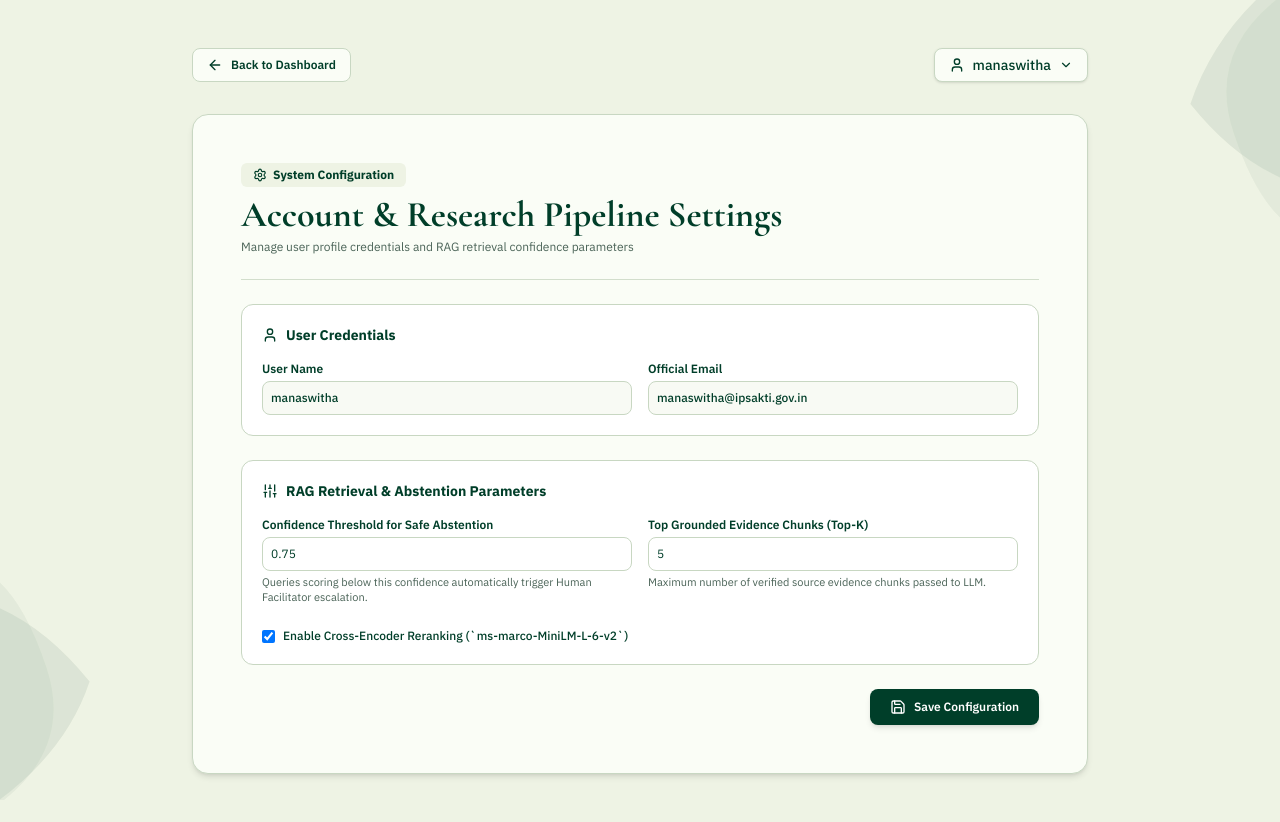
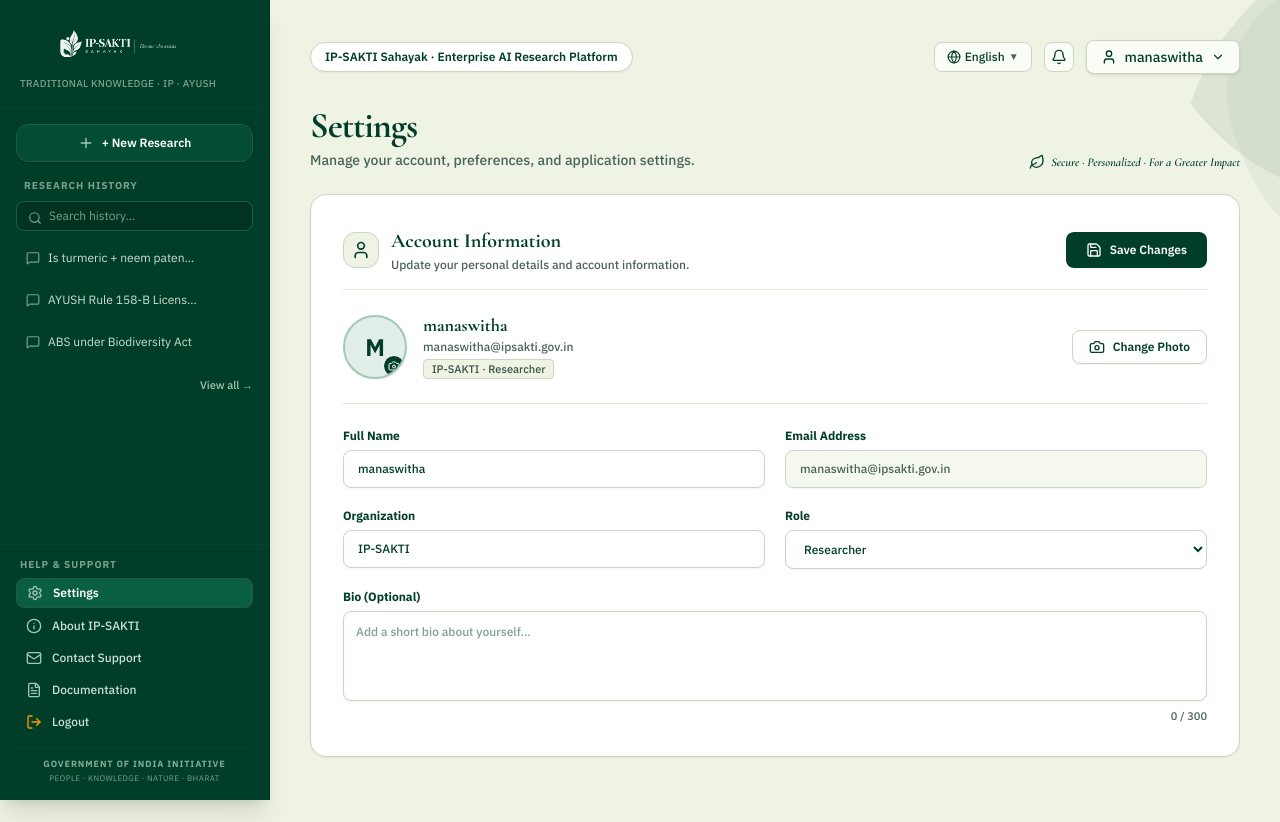
Before and after one commit to IP-SAKTI/IP-SAKTI, a Next.js app in the folder frontend/: page /settings in a window 1280 px wide. After the commit the page ends 800 px from the top, so only its background shows below. Built offline with nearby package versions, Linux system fonts and the light colour scheme; no server answers.

Commit message:
fix(ui): align Settings page layout and user profile form to target design spec

```diff
--- a/frontend/src/app/settings/page.tsx
+++ b/frontend/src/app/settings/page.tsx
@@ -1,157 +1,345 @@
 'use client';
 
-import React, { useState } from 'react';
+import React, { useState, useEffect, useRef } from 'react';
 import Link from 'next/link';
-import { ArrowLeft, Settings, User, Shield, Sliders, Database, Save, CheckCircle2, Leaf } from 'lucide-react';
+import { User, Save, Camera, CheckCircle2, AlertCircle, Leaf, Globe, Bell } from 'lucide-react';
+import Sidebar from '@/components/Sidebar';
+import HeaderUserProfile from '@/components/HeaderUserProfile';
 import BotanicalBackground from '@/components/BotanicalBackground';
-import HeaderUserProfile from '@/components/HeaderUserProfile';
+import { Conversation, listConversations, MOCK_CONVERSATIONS } from '@/lib/api';
 
 export default function SettingsPage() {
-  const [saved, setSaved] = useState(false);
-  const [confidenceThreshold, setConfidenceThreshold] = useState('0.75');
-  const [topK, setTopK] = useState('5');
-  const [rerankerEnabled, setRerankerEnabled] = useState(true);
+  const [conversations, setConversations] = useState<Conversation[]>(MOCK_CONVERSATIONS);
+  const [activeConversationId, setActiveConversationId] = useState<string | null>(null);
+
+  // Profile Form States
+  const [fullName, setFullName] = useState('manaswitha');
+  const [email, setEmail] = useState('manaswitha@ipsakti.gov.in');
+  const [organization, setOrganization] = useState('IP-SAKTI');
+  const [role, setRole] = useState('Researcher');
+  const [bio, setBio] = useState('');
+  const [avatarUrl, setAvatarUrl] = useState<string>('');
+
+  // UI Feedback States
+  const [isSaving, setIsSaving] = useState(false);
+  const [toastMessage, setToastMessage] = useState<{ type: 'success' | 'error'; text: string } | null>(null);
+
+  const fileInputRef = useRef<HTMLInputElement>(null);
+
+  // Load existing profile from storage if present
+  useEffect(() => {
+    async function loadData() {
+      try {
+        const fetched = await listConversations();
+        if (fetched && fetched.length > 0) {
+          setConversations(fetched);
+        }
+      } catch (err) {
+        console.warn('API backend conversation fetch fallback:', err);
+      }
+
+      // Load profile from localStorage
+      try {
+        const savedProfile = localStorage.getItem('ipsakti_user_profile');
+        if (savedProfile) {
+          const parsed = JSON.parse(savedProfile);
+          if (parsed.fullName) setFullName(parsed.fullName);
+          if (parsed.email) setEmail(parsed.email);
+          if (parsed.organization) setOrganization(parsed.organization);
+          if (parsed.role) setRole(parsed.role);
+          if (parsed.bio !== undefined) setBio(parsed.bio);
+          if (parsed.avatarUrl) setAvatarUrl(parsed.avatarUrl);
+        }
+      } catch (e) {
+        console.warn('Could not read user profile from local storage:', e);
+      }
+    }
+    loadData();
+  }, []);
+
+  const handleSelectConversation = (id: string) => {
+    window.location.href = `/?conv=${id}`;
+  };
+
+  const handleDeleteConversation = (id: string) => {
+    setConversations((prev) => prev.filter((c) => c.id !== id));
+  };
 
   const handleSave = (e: React.FormEvent) => {
     e.preventDefault();
-    setSaved(true);
-    setTimeout(() => setSaved(false), 3000);
+    setIsSaving(true);
+    setToastMessage(null);
+
+    setTimeout(() => {
+      try {
+        const profileData = {
+          fullName,
+          email,
+          organization,
+          role,
+          bio,
+          avatarUrl,
+        };
+        localStorage.setItem('ipsakti_user_profile', JSON.stringify(profileData));
+        setToastMessage({ type: 'success', text: 'Profile updated successfully.' });
+      } catch (err) {
+        setToastMessage({ type: 'error', text: 'Unable to update your profile. Please try again.' });
+      } finally {
+        setIsSaving(false);
+        setTimeout(() => setToastMessage(null), 4000);
+      }
+    }, 400);
   };
 
+  const handlePhotoClick = () => {
+    fileInputRef.current?.click();
+  };
+
+  const handleFileChange = (e: React.ChangeEvent<HTMLInputElement>) => {
+    const file = e.target.files?.[0];
+    if (file) {
+      const reader = new FileReader();
+      reader.onload = (event) => {
+        if (event.target?.result) {
+          const newAvatar = event.target.result as string;
+          setAvatarUrl(newAvatar);
+        }
+      };
+      reader.readAsDataURL(file);
+    }
+  };
+
+  const avatarInitial = fullName.trim() ? fullName.trim().charAt(0).toUpperCase() : 'M';
+
   return (
-    <div className="min-h-screen w-full bg-[#EEF3E4] font-sans-body relative flex flex-col p-6 lg:p-12">
-      <BotanicalBackground />
+    <div className="min-h-screen w-full bg-[#EEF3E4] font-sans-body relative flex">
+      {/* 1. SIDEBAR (MATCHES APPLICATION SHELL) */}
+      <Sidebar
+        conversations={conversations}
+        activeConversationId={activeConversationId}
+        onSelectConversation={handleSelectConversation}
+        onNewChat={() => (window.location.href = '/')}
+        onDeleteConversation={handleDeleteConversation}
+        onLogout={() => (window.location.href = '/login')}
+      />
 
-      <header className="max-w-4xl w-full mx-auto flex items-center justify-between mb-8 relative z-20">
-        <Link
-          href="/"
-          className="inline-flex items-center gap-2 text-xs font-semibold text-[#003E29] bg-[#FAFDF6] border border-[#C8D7C2] px-3.5 py-2 rounded-lg hover:bg-[#F4FAF0] transition-colors"
-        >
-          <ArrowLeft className="w-4 h-4" />
-          <span>Back to Dashboard</span>
-        </Link>
+      {/* 2. MAIN APPLICATION CONTENT AREA */}
+      <main className="flex-1 lg:ml-[270px] min-h-screen flex flex-col p-6 lg:p-10 relative z-10 overflow-y-auto space-y-6">
+        <BotanicalBackground />
 
-        <HeaderUserProfile />
-      </header>
+        {/* TOP APPLICATION BAR */}
+        <header className="w-full flex flex-wrap items-center justify-between gap-4 relative z-20">
+          <div className="text-xs font-semibold text-[#003E29] bg-white border border-[#C8D7C2] px-3.5 py-1.5 rounded-full shadow-xs">
+            IP-SAKTI Sahayak · Enterprise AI Research Platform
+          </div>
 
-      <main className="max-w-4xl w-full mx-auto bg-[#FAFDF6] border border-[#C8D7C2] rounded-2xl p-8 lg:p-12 shadow-md relative z-10 space-y-6">
-        <div className="border-b border-[#C8D7C2]/80 pb-6 flex items-center justify-between">
+          <div className="flex items-center gap-3">
+            {/* Language Selector */}
+            <div className="flex items-center gap-1 bg-[#FAFDF6] border border-[#C8D7C2] px-3 py-1.5 rounded-lg text-xs font-medium text-[#003E29]">
+              <Globe className="w-3.5 h-3.5 text-[#003E29]" />
+              <span>English</span>
+              <span className="text-[10px] text-[#4A6357]">▼</span>
+            </div>
+
+            {/* Notification Icon */}
+            <button
+              className="p-1.5 bg-[#FAFDF6] border border-[#C8D7C2] rounded-lg text-[#003E29] hover:bg-[#F4FAF0] transition-colors cursor-pointer"
+              title="Notifications"
+            >
+              <Bell className="w-4 h-4" />
+            </button>
+
+            {/* User Profile */}
+            <HeaderUserProfile
+              userName={fullName}
+              userEmail={email}
+              onLogout={() => (window.location.href = '/login')}
+            />
+          </div>
+        </header>
+
+        {/* SETTINGS PAGE HEADER & MOTTO */}
+        <div className="flex flex-wrap items-end justify-between gap-4 relative z-10 pt-2">
           <div>
-            <div className="inline-flex items-center gap-1.5 bg-[#EEF3E4] text-[#003E29] text-xs font-bold px-3 py-1 rounded-md mb-2">
-              <Settings className="w-3.5 h-3.5" />
-              <span>System Configuration</span>
-            </div>
-            <h1 className="font-serif-heading text-3xl lg:text-4xl font-bold text-[#003E29]">
-              Account & Research Pipeline Settings
+            <h1 className="font-serif-heading text-3xl lg:text-4xl font-bold text-[#003E29] tracking-tight">
+              Settings
             </h1>
-            <p className="text-xs text-[#4A6357] mt-1">
-              Manage user profile credentials and RAG retrieval confidence parameters
+            <p className="text-xs lg:text-sm text-[#4A6357] mt-1 font-medium">
+              Manage your account, preferences, and application settings.
             </p>
+          </div>
+
+          <div className="text-xs text-[#003E29] font-serif-heading italic font-semibold flex items-center gap-1.5">
+            <Leaf className="w-4 h-4 text-[#003E29]" />
+            <span>Secure · Personalized · For a Greater Impact</span>
           </div>
         </div>
 
-        {saved && (
-          <div className="bg-emerald-50 border border-emerald-200 text-emerald-900 rounded-lg p-3 text-xs font-semibold flex items-center gap-2">
-            <CheckCircle2 className="w-4 h-4 text-emerald-600" />
-            <span>Settings successfully saved and applied to research pipeline.</span>
+        {/* TOAST NOTIFICATION */}
+        {toastMessage && (
+          <div
+            className={`border rounded-xl p-3.5 text-xs font-semibold flex items-center gap-2 shadow-xs transition-all animate-in fade-in duration-200 ${
+              toastMessage.type === 'success'
+                ? 'bg-emerald-50 border-emerald-300 text-emerald-900'
+                : 'bg-rose-50 border-rose-300 text-rose-900'
+            }`}
+          >
+            {toastMessage.type === 'success' ? (
+              <CheckCircle2 className="w-4 h-4 text-emerald-600 shrink-0" />
+            ) : (
+              <AlertCircle className="w-4 h-4 text-rose-600 shrink-0" />
+            )}
+            <span>{toastMessage.text}</span>
           </div>
         )}
 
-        <form onSubmit={handleSave} className="space-y-6">
-          {/* User Profile Section */}
-          <div className="bg-white border border-[#C8D7C2] rounded-xl p-5 space-y-4">
-            <div className="flex items-center gap-2 text-sm font-bold text-[#003E29]">
-              <User className="w-4 h-4 text-[#003E29]" />
-              <span>User Credentials</span>
+        {/* ACCOUNT INFORMATION CARD */}
+        <form onSubmit={handleSave} className="space-y-6 relative z-10 max-w-5xl">
+          <div className="bg-white border border-[#C8D7C2] rounded-2xl p-6 lg:p-8 shadow-xs space-y-6">
+            {/* Card Header Row */}
+            <div className="flex items-center justify-between gap-4 pb-4 border-b border-[#C8D7C2]/60">
+              <div className="flex items-center gap-3">
+                <div className="w-9 h-9 rounded-xl bg-[#EEF3E4] border border-[#C8D7C2] flex items-center justify-center text-[#003E29] shrink-0">
+                  <User className="w-5 h-5" />
+                </div>
+                <div>
+                  <h2 className="font-serif-heading text-xl font-bold text-[#003E29]">
+                    Account Information
+                  </h2>
+                  <p className="text-xs text-[#4A6357] mt-0.5 font-medium">
+                    Update your personal details and account information.
+                  </p>
+                </div>
+              </div>
+
+              {/* Save Changes Button */}
+              <button
+                type="submit"
+                disabled={isSaving}
+                className="flex items-center gap-2 bg-[#003E29] hover:bg-[#044D34] text-white font-semibold py-2.5 px-5 rounded-lg text-xs transition-all shadow-xs active:scale-95 cursor-pointer shrink-0"
+              >
+                <Save className="w-4 h-4" />
+                <span>{isSaving ? 'Saving...' : 'Save Changes'}</span>
+              </button>
             </div>
 
-            <div className="grid grid-cols-1 md:grid-cols-2 gap-4 text-xs">
+            {/* Profile Summary & Photo Row */}
+            <div className="flex flex-wrap items-center justify-between gap-4 pb-6 border-b border-[#C8D7C2]/60">
+              <div className="flex items-center gap-4">
+                {/* Circular Avatar */}
+                <div className="relative w-16 h-16 rounded-full bg-[#E2EFE9] border-2 border-[#A1C9B6] text-[#003E29] font-bold text-2xl flex items-center justify-center overflow-hidden shrink-0 shadow-xs">
+                  {avatarUrl ? (
+                    <img src={avatarUrl} alt="User Avatar" className="w-full h-full object-cover" />
+                  ) : (
+                    <span>{avatarInitial}</span>
+                  )}
+                  <div className="absolute bottom-0 right-0 bg-[#003E29] text-white p-1 rounded-full border border-white">
+                    <Camera className="w-3 h-3" />
+                  </div>
+                </div>
+
+                {/* User Info Details */}
+                <div>
+                  <h3 className="font-serif-heading font-bold text-lg text-[#003E29] leading-tight">
+                    {fullName || 'User'}
+                  </h3>
+                  <div className="text-xs text-[#4A6357] font-medium mt-0.5">{email}</div>
+                  <div className="text-xs text-[#385246] font-medium mt-1 inline-block bg-[#EEF3E4] border border-[#C8D7C2] px-2 py-0.5 rounded text-[11px]">
+                    {organization} · {role}
+                  </div>
+                </div>
+              </div>
+
+              {/* Change Photo Button */}
               <div>
-                <label className="block font-semibold text-[#003E29] mb-1">User Name</label>
+                <button
+                  type="button"
+                  onClick={handlePhotoClick}
+                  className="flex items-center gap-2 bg-white hover:bg-[#EEF3E4] border border-[#C8D7C2] text-[#003E29] font-semibold py-2 px-4 rounded-lg text-xs transition-colors shadow-xs cursor-pointer"
+                >
+                  <Camera className="w-4 h-4 text-[#003E29]" />
+                  <span>Change Photo</span>
+                </button>
+                <input
+                  type="file"
+                  ref={fileInputRef}
+                  onChange={handleFileChange}
+                  accept="image/*"
+                  className="hidden"
+                />
+              </div>
+            </div>
+
+            {/* Form Fields Grid */}
+            <div className="grid grid-cols-1 md:grid-cols-2 gap-5 text-xs">
+              {/* Full Name */}
+              <div>
+                <label className="block font-bold text-[#003E29] mb-1.5">Full Name</label>
                 <input
                   type="text"
-                  defaultValue="manaswitha"
-                  className="w-full bg-[#EEF3E4]/40 border border-[#C8D7C2] rounded-lg p-2 text-[#003E29] font-medium"
+                  value={fullName}
+                  onChange={(e) => setFullName(e.target.value)}
+                  placeholder="Enter your full name"
+                  className="w-full bg-white border border-[#C8D7C2] rounded-lg px-3.5 py-2.5 text-xs text-[#003E29] focus:outline-none focus:border-[#003E29] focus:ring-1 focus:ring-[#003E29] transition-all shadow-xs font-medium"
                 />
               </div>
 
+              {/* Email Address (Read-Only) */}
               <div>
-                <label className="block font-semibold text-[#003E29] mb-1">Official Email</label>
+                <label className="block font-bold text-[#003E29] mb-1.5">Email Address</label>
                 <input
                   type="email"
-                  defaultValue="manaswitha@ipsakti.gov.in"
-                  className="w-full bg-[#EEF3E4]/40 border border-[#C8D7C2] rounded-lg p-2 text-[#003E29] font-medium"
+                  value={email}
+                  readOnly
+                  disabled
+                  className="w-full bg-[#EEF3E4]/60 border border-[#C8D7C2] rounded-lg px-3.5 py-2.5 text-xs text-[#4A6357] font-medium shadow-xs cursor-not-allowed"
                 />
               </div>
-            </div>
-          </div>
 
-          {/* RAG Pipeline Parameters */}
-          <div className="bg-white border border-[#C8D7C2] rounded-xl p-5 space-y-4">
-            <div className="flex items-center gap-2 text-sm font-bold text-[#003E29]">
-              <Sliders className="w-4 h-4 text-[#003E29]" />
-              <span>RAG Retrieval & Abstention Parameters</span>
-            </div>
-
-            <div className="grid grid-cols-1 md:grid-cols-2 gap-4 text-xs">
+              {/* Organization */}
               <div>
-                <label className="block font-semibold text-[#003E29] mb-1">
-                  Confidence Threshold for Safe Abstention
-                </label>
+                <label className="block font-bold text-[#003E29] mb-1.5">Organization</label>
                 <input
-                  type="number"
-                  step="0.05"
-                  min="0.5"
-                  max="0.95"
-                  value={confidenceThreshold}
-                  onChange={(e) => setConfidenceThreshold(e.target.value)}
-                  className="w-full bg-white border border-[#C8D7C2] rounded-lg p-2 text-[#003E29]"
+                  type="text"
+                  value={organization}
+                  onChange={(e) => setOrganization(e.target.value)}
+                  placeholder="IP-SAKTI"
+                  className="w-full bg-white border border-[#C8D7C2] rounded-lg px-3.5 py-2.5 text-xs text-[#003E29] focus:outline-none focus:border-[#003E29] focus:ring-1 focus:ring-[#003E29] transition-all shadow-xs font-medium"
                 />
-                <p className="text-[11px] text-[#4A6357] mt-1">
-                  Queries scoring below this confidence automatically trigger Human Facilitator escalation.
-                </p>
               </div>
 
+              {/* Role */}
               <div>
-                <label className="block font-semibold text-[#003E29] mb-1">
-                  Top Grounded Evidence Chunks (Top-K)
-                </label>
-                <input
-                  type="number"
-                  min="1"
-                  max="10"
-                  value={topK}
-                  onChange={(e) => setTopK(e.target.value)}
-                  className="w-full bg-white border border-[#C8D7C2] rounded-lg p-2 text-[#003E29]"
+                <label className="block font-bold text-[#003E29] mb-1.5">Role</label>
+                <select
+                  value={role}
+                  onChange={(e) => setRole(e.target.value)}
+                  className="w-full bg-white border border-[#C8D7C2] rounded-lg px-3.5 py-2.5 text-xs text-[#003E29] focus:outline-none focus:border-[#003E29] focus:ring-1 focus:ring-[#003E29] transition-all shadow-xs font-medium cursor-pointer"
+                >
+                  <option value="Researcher">Researcher</option>
+                  <option value="Legal Expert">Legal Expert</option>
+                  <option value="AYUSH Specialist">AYUSH Specialist</option>
+                  <option value="IP Officer">IP Officer</option>
+                  <option value="Policy Analyst">Policy Analyst</option>
+                  <option value="User">User</option>
+                </select>
+              </div>
+
+              {/* Bio Field (Full Width) */}
+              <div className="md:col-span-2">
+                <label className="block font-bold text-[#003E29] mb-1.5">Bio (Optional)</label>
+                <textarea
+                  value={bio}
+                  onChange={(e) => setBio(e.target.value.slice(0, 300))}
+                  placeholder="Add a short bio about yourself..."
+                  rows={4}
+                  className="w-full bg-white border border-[#C8D7C2] rounded-lg p-3 text-xs text-[#003E29] focus:outline-none focus:border-[#003E29] focus:ring-1 focus:ring-[#003E29] transition-all shadow-xs resize-none font-medium"
                 />
-                <p className="text-[11px] text-[#4A6357] mt-1">
-                  Maximum number of verified source evidence chunks passed to LLM.
-                </p>
+                <div className="text-[11px] text-[#4A6357] text-right font-medium mt-1">
+                  {bio.length} / 300
+                </div>
               </div>
             </div>
-
-            <div className="pt-2 flex items-center gap-2">
-              <input
-                type="checkbox"
-                id="reranker"
-                checked={rerankerEnabled}
-                onChange={(e) => setRerankerEnabled(e.target.checked)}
-                className="rounded border-[#C8D7C2] text-[#003E29]"
-              />
-              <label htmlFor="reranker" className="text-xs text-[#003E29] font-medium cursor-pointer">
-                Enable Cross-Encoder Reranking (`ms-marco-MiniLM-L-6-v2`)
-              </label>
-            </div>
-          </div>
-
-          <div className="flex justify-end">
-            <button
-              type="submit"
-              className="flex items-center gap-2 bg-[#003E29] hover:bg-[#044D34] text-white font-semibold py-2.5 px-5 rounded-lg text-xs transition-all shadow-md active:scale-95"
-            >
-              <Save className="w-4 h-4" />
-              <span>Save Configuration</span>
-            </button>
           </div>
         </form>
       </main>
--- a/frontend/src/components/Sidebar.tsx
+++ b/frontend/src/components/Sidebar.tsx
@@ -149,7 +149,11 @@
 
           <Link
             href="/settings"
-            className="flex items-center gap-2.5 px-2.5 py-1.5 rounded-lg text-xs font-medium text-[#CBE0D6] hover:bg-[#044D34]/50 hover:text-white transition-colors"
+            className={`flex items-center gap-2.5 px-2.5 py-1.5 rounded-lg text-xs font-medium transition-colors ${
+              pathname === '/settings'
+                ? 'bg-[#0A5F42] text-white font-semibold border border-[#1E5C46]'
+                : 'text-[#CBE0D6] hover:bg-[#044D34]/50 hover:text-white'
+            }`}
           >
             <Settings className="w-4 h-4 text-[#A1C9B6]" />
             <span>Settings</span>
```
